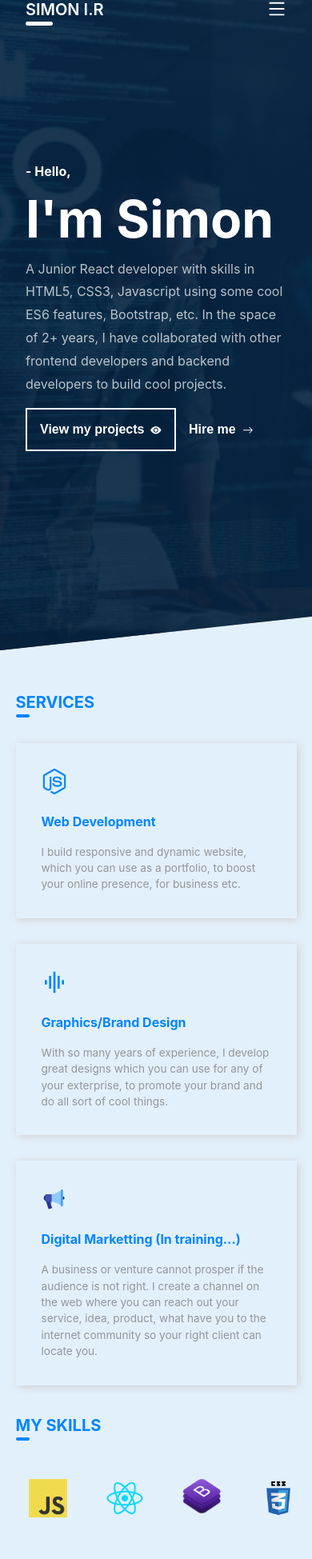
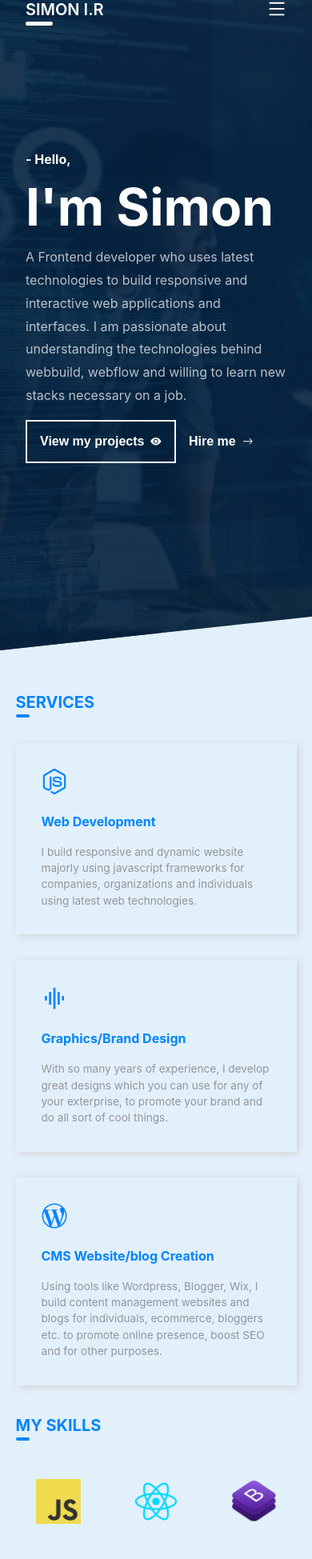
Before and after one commit to Chosen2730/react-portfolio, a React (Create React App) app: page / in a window 390 px wide. Shown: the part 31-1980 px from the top of the page at 80% size. Built offline with nearby package versions, Linux system fonts and the light colour scheme.

Commit message:
upated portfolio

```diff
--- a/src/components/hero.js
+++ b/src/components/hero.js
@@ -9,10 +9,10 @@ const Hero = () => {
           <h5>- Hello,</h5>
           <h1 className='name'>I'm Simon</h1>
           <p className='short_info'>
-            A Junior React developer with skills in HTML5, CSS3, Javascript
-            using some cool ES6 features, Bootstrap, etc. In the space of 2+
-            years, I have collaborated with other frontend developers and
-            backend developers to build cool projects.
+            A Frontend developer who uses latest technologies to build
+            responsive and interactive web applications and interfaces. I am
+            passionate about understanding the technologies behind webbuild,
+            webflow and willing to learn new stacks necessary on a job.
           </p>
           <div className='btn-container'>
             <button className='btn btn-view'>
--- a/src/components/services.js
+++ b/src/components/services.js
@@ -1,7 +1,7 @@
 import React from "react";
 import { MdOutlineGraphicEq } from "react-icons/md";
 import { SiNodedotjs } from "react-icons/si";
-import { FcAdvertising } from "react-icons/fc";
+import { FaWordpressSimple } from "react-icons/fa";
 import { skill } from "./../data";
 
 const Services = () => {
@@ -14,8 +14,9 @@ const Services = () => {
           <SiNodedotjs className='icon' />
           <h2>Web Development</h2>
           <p className='service-info'>
-            I build responsive and dynamic website, which you can use as a
-            portfolio, to boost your online presence, for business etc.
+            I build responsive and dynamic website majorly using javascript
+            frameworks for companies, organizations and individuals using latest
+            web technologies.
           </p>
         </div>
         <div className='service two'>
@@ -28,13 +29,12 @@ const Services = () => {
           </p>
         </div>
         <div className='service three'>
-          <FcAdvertising className='icon' />
-          <h2>Digital Marketting (In training...)</h2>
+          <FaWordpressSimple className='icon' />
+          <h2>CMS Website/blog Creation</h2>
           <p className='service-info'>
-            A business or venture cannot prosper if the audience is not right. I
-            create a channel on the web where you can reach out your service,
-            idea, product, what have you to the internet community so your right
-            client can locate you.
+            Using tools like Wordpress, Blogger, Wix, I build content management
+            websites and blogs for individuals, ecommerce, bloggers etc. to
+            promote online presence, boost SEO and for other purposes.
           </p>
         </div>
       </div>
--- a/src/components/testimonials.js
+++ b/src/components/testimonials.js
@@ -42,7 +42,7 @@ const Testimonials = () => {
   };
   return (
     <main id='testimonial'>
-      <h1 className='testimonial-header'>Testimonials</h1>
+      <h1 className='testimonial-header'>Reviews</h1>
 
       <div className='testimonial-cont'>
         <div className='image-cont'>
--- a/src/data.js
+++ b/src/data.js
@@ -80,4 +80,5 @@ export const skill = [
   { image: "Images/git.png", skill: "Git" },
   { image: "Images/next.png", skill: "NextJS" },
   { image: "Images/tail.png", skill: "TailWind CSS" },
+  { image: "Images/redux.png", skill: "Redux" },
 ];
--- a/src/index.css
+++ b/src/index.css
@@ -25,6 +25,7 @@ html {
   display: flex;
   color: #fff;
   align-items: baseline;
+  justify-content: space-between;
 }
 .navbrand {
   font-size: 1.5rem;
@@ -43,7 +44,6 @@ html {
   font-size: 1.5rem;
 }
 .nav-cont {
-  width: 32%;
   align-items: center;
 }
 .nav-right {
@@ -201,8 +201,8 @@ html {
   width: 100%;
 }
 .skill-icon img {
-  width: 3rem;
-  object-fit: cover;
+  width: 3.5rem;
+  object-fit: contain;
 }
 .skill-icon h5 {
   font-size: 0.75rem;
@@ -214,6 +214,10 @@ html {
   text-transform: capitalize;
   transition: all 0.5s ease-in-out;
   width: 100%;
+  display: flex;
+  flex-direction: column;
+  align-items: center;
+  justify-content: center;
 }
 .skill-icon:hover {
   box-shadow: 0 0 30px #939393;
--- a/src/mobile.css
+++ b/src/mobile.css
@@ -43,9 +43,11 @@
     width: 100%;
   }
 
-  .links li,
-  .icons li {
-    padding: 0.75rem 0rem;
+  .links li a {
+    padding: 0;
+  }
+  .links li {
+    margin: 1rem 0;
   }
   .icons li {
     margin-right: 1rem;
@@ -80,6 +82,14 @@
     grid-template-columns: 1fr;
     gap: 2rem;
   }
+  .skill-icon-cont {
+    display: grid;
+    grid-template-columns: repeat(4, 1fr);
+    gap: 1rem;
+  }
+  .skill-icon {
+    padding: 1rem;
+  }
   .testimonial-cont {
     display: grid;
     grid-template-columns: 1fr;
@@ -105,8 +115,6 @@
   .contact-main {
     grid-template-columns: 1fr;
   }
-}
-@media (max-width: 684px) {
   .project-main {
     width: 90%;
   }
@@ -123,14 +131,6 @@
     background-repeat: none;
     background-size: cover;
     background-attachment: fixed;
-  }
-  .skill-icon-cont {
-    display: grid;
-    grid-template-columns: repeat(4, 1fr);
-    gap: 1rem;
-  }
-  .skill-icon {
-    padding: 1rem;
   }
   .service-cont {
     grid-template-columns: 1fr;
@@ -169,9 +169,6 @@
     font-size: 0.85rem;
     padding: 1rem;
   }
-}
-
-@media (max-width: 380px) {
   .role-cont {
     grid-template-columns: 1fr 1fr;
   }
```
Also changed, not shown: public/Images/redux.png (added).
